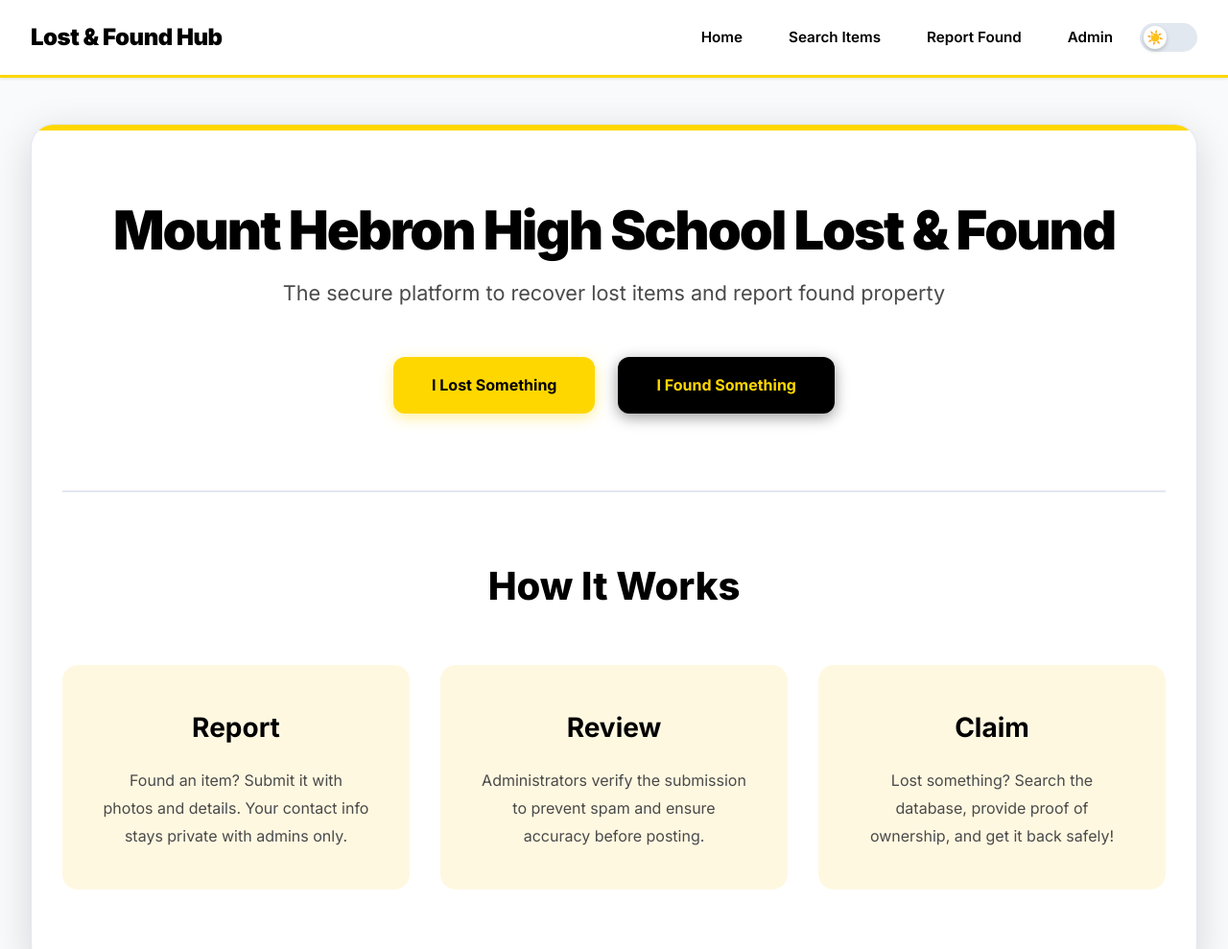
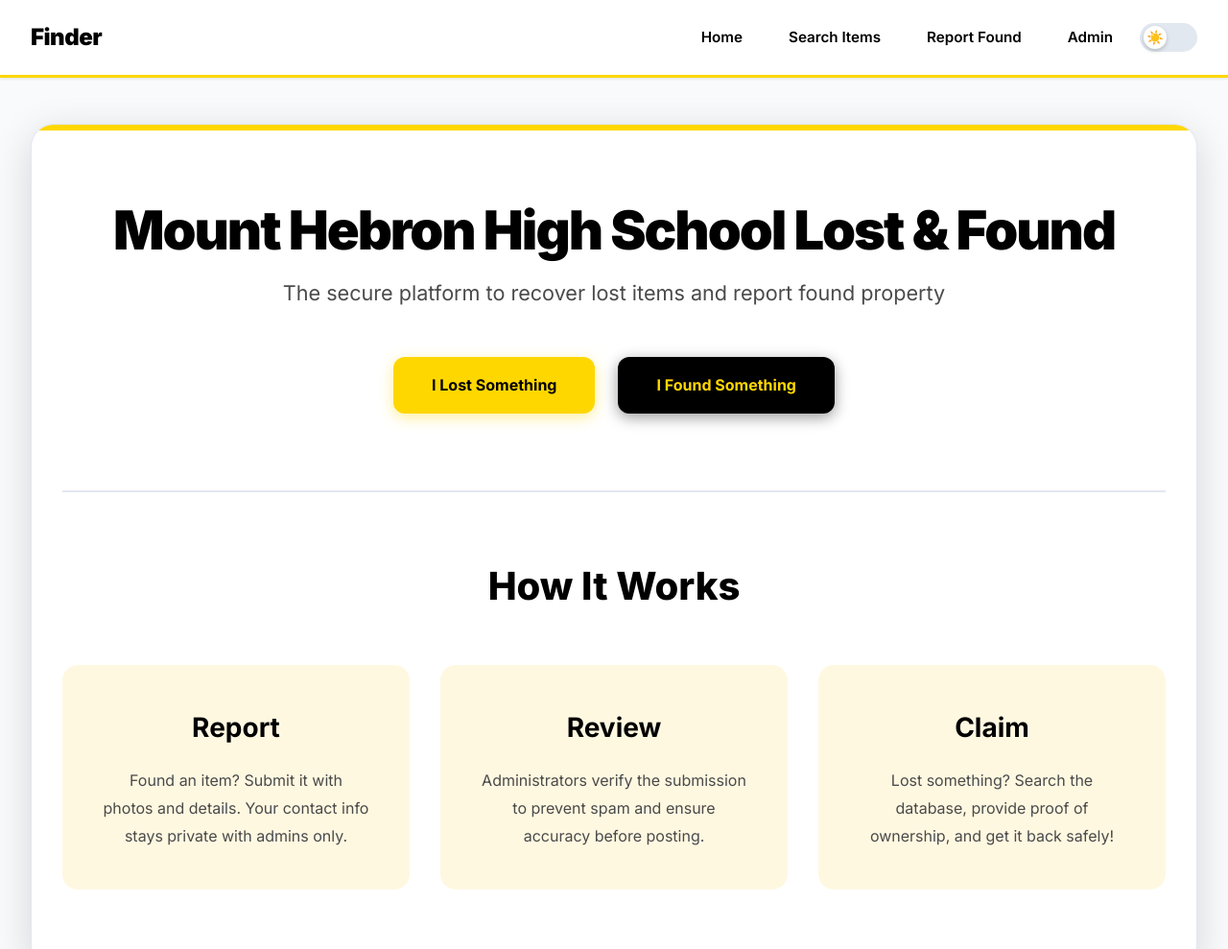
Before and after one commit to dakshmath/FBLA25-26, a website: page public/index.html in a window 1280 px wide. Shown: the top 989 px of the page at 96% size. Drawn offline with Linux system fonts and the light colour scheme.

Commit message:
Changed references to Finder

```diff
--- a/public/index.html
+++ b/public/index.html
@@ -3,14 +3,14 @@
 <head>
     <meta charset="UTF-8">
     <meta name="viewport" content="width=device-width, initial-scale=1.0">
-    <title>Lost & Found Hub - Mount Hebron High School</title>
+    <title>Finder - Mount Hebron High School</title>
     <link rel="stylesheet" href="css/styles.css">
     <link rel="stylesheet" href="css/toggle.css">
 </head>
 <body>
     <header>
         <div class="container">
-            <div class="logo">Lost & Found Hub</div>
+            <div class="logo">Finder</div>
             <nav>
                 <a href="index.html">Home</a>
                 <a href="search.html">Search Items</a>
```
